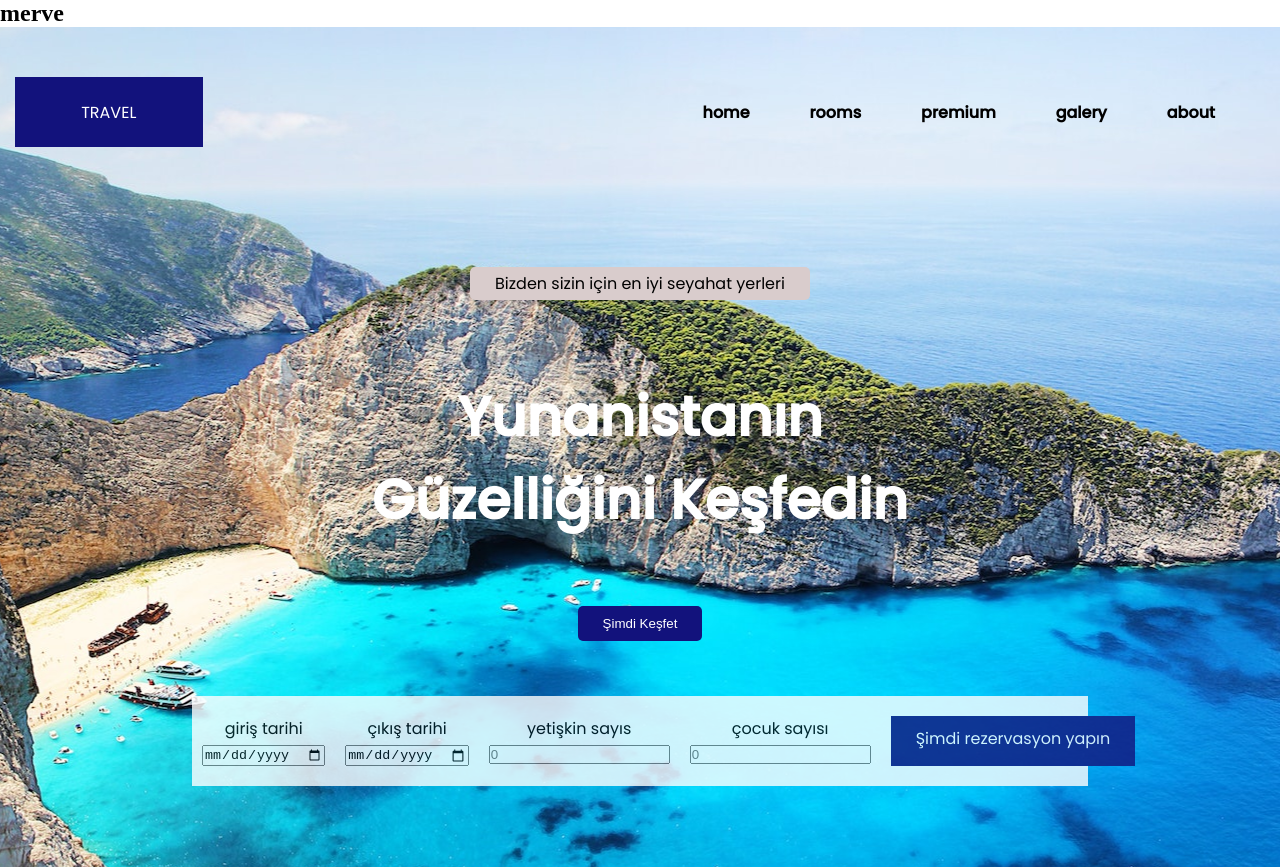
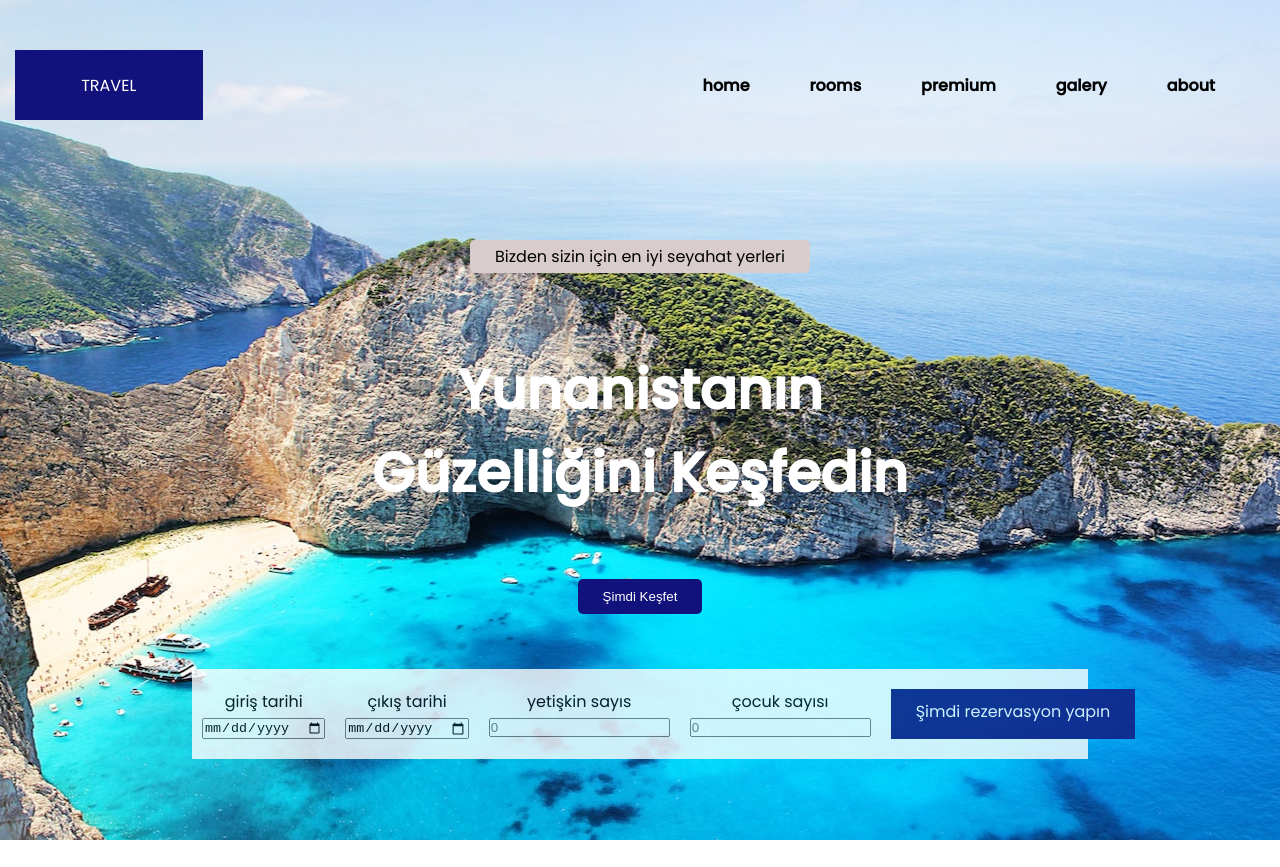
Before and after one commit to sezersengul49/Travel, a plain HTML site: page index.html in a window 1280 px wide. Shown: the top 867 px of the page. Drawn offline with Linux system fonts and the light colour scheme; a web font is replaced by a local one.

Commit message:
Update index.html

```diff
--- a/index.html
+++ b/index.html
@@ -12,7 +12,7 @@
     <html>
 
 
- <h2>merve</h2>
+
 
     <section class="banner">
         <header>
```
